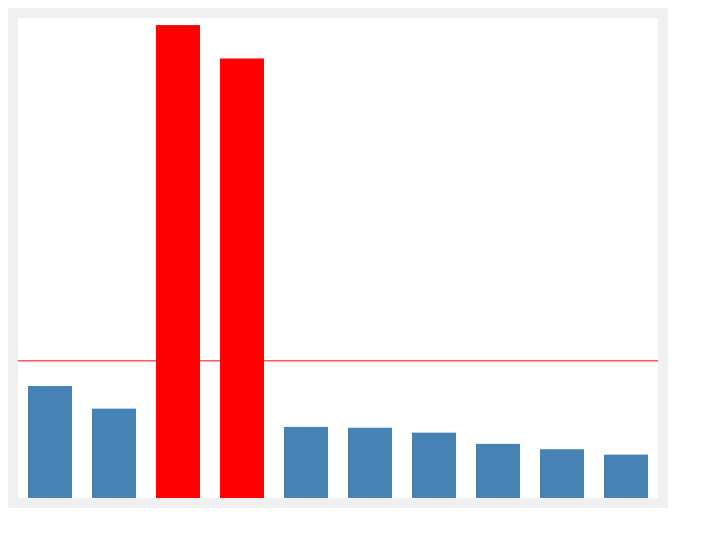
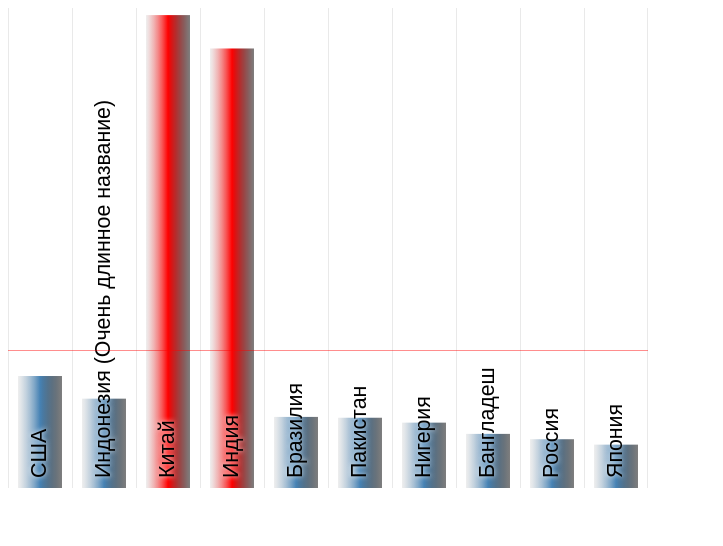
Before and after one commit to editorbank/hello-canvas, a website built with webpack: page src/index.html in a window 1280 px wide. Shown: the whole page, without its empty margins (0-723 px from the left). Built offline with nearby package versions, Linux system fonts and the light colour scheme.

Commit message:
add labels

```diff
--- a/src/chart_draw.ts
+++ b/src/chart_draw.ts
@@ -15,6 +15,7 @@ export function chart_draw(canvas :HTMLCanvasElement, in_data :InData){
   var vW = cW/count; // Ширина областей прямоугольников
   var minValue = in_data.values[0]||0;
   var maxValue = minValue;
+  var verticalGridColor = 'lightgray'; // '',null,undefined - без рисования вертикальной сетки
 
   // Вычисление минимов, максимов и пр.
   for( var i=0; i<count;i++){
@@ -23,31 +24,63 @@ export function chart_draw(canvas :HTMLCanvasElement, in_data :InData){
     if( maxValue < value ) maxValue = value;
   };
 
-  // тут должен быть Автокалинг
+  // тут должен быть Автоcкалинг
   var topValue = 1_400_000_000;
   var bottomValue = 0;
   // topValue = maxValue;
   // bottomValue = minValue;
 
+  function verticalGradient(color :HTMLColor, W :number, X :number) :CanvasGradient|HTMLColor{
+    // return color;
+    var gradient = ctx.createLinearGradient(X, 0, W, 0);
+    gradient.addColorStop(0.0, 'rgba(0,0,0,.5)');
+    gradient.addColorStop(0.5, color as string);
+    gradient.addColorStop(0.5, color as string);
+    gradient.addColorStop(1.0, 'rgba(222,222,222,.5)');
+    console.log(`gradient=${gradient} W=${W} W=${X}`);
+    return gradient
+  }
+
   function xScale(value :number, bottomValue :number, topValue :number){
     return (value - bottomValue) / (topValue - bottomValue)
   }
+  function xRect(X :number, Y :number, W :number, H :number, color :HTMLColor){
+    // рисование закрашеного прямоугольника с координатоми относительно нижнего левого угла холста
+    ctx.fillStyle = color;
+    ctx.fillRect(X, cH-Y-H, W, H);
+  }
 
+  function xVerticalText(text :string, X :number, Y :number, FS :number = 16, FN :string = 'Arial', fontColor :HTMLColor = 'black'){
+    ctx.save();
+    ctx.shadowColor = '#fff' as string;
+    ctx.shadowOffsetX = 0;
+    ctx.shadowOffsetY = 0;
+    ctx.shadowBlur = 5;
+    ctx.font = `${FS}pt ${FN}`;
+    ctx.textBaseline = "middle";
+    ctx.textAlign = "start";
+    ctx.translate(X, cH-Y);
+    ctx.rotate(-Math.PI/2);
+    ctx.fillStyle = fontColor;
+    ctx.fillText(in_data.labels[i], 0, 0);
+    ctx.restore();
+  }
+
+  var SA = 10 ; // Растояние между столбиком и линией вертикальной сетки
   // Рисование столбиков
-  for( var j=0; j<count;j++){
-    var value = in_data.values[j];
+  for( var i=0; i<count;i++){
+    var value = in_data.values[i];
     var H = cH*xScale(value, bottomValue, topValue);
-    ctx.fillStyle = value>=in_data.overValue ? in_data.overColor : in_data.color;
-    ctx.fillRect(vW*j+10, cH-H, vW-20, H);
+    xRect(vW*i+SA, 0, vW-SA-SA, H, verticalGradient(value >= in_data.overValue ? in_data.overColor : in_data.color, vW*i+SA, vW*i+SA + (vW-SA-SA)));
+    // Верикальная сетка
+    if (verticalGridColor) xRect(vW*i, 0, .5, cH, verticalGridColor);
+    xVerticalText(in_data.labels[i], 0+i*vW +vW/2, 10);
+
   };
+  if (verticalGridColor) xRect(vW*count-1, 0, .5, cH, verticalGridColor); // последяя правая линия сетки
 
   // Рисование прога превышения
   var H = cH*xScale(in_data.overValue, bottomValue, topValue);
-  ctx.strokeStyle = in_data.overLineColor;
-  ctx.beginPath();
-  ctx.moveTo(0, cH-H);
-  ctx.lineTo(cW, cH-H);
-  ctx.stroke();
-  ctx.closePath();
+  xRect(0, H, cW, .45, in_data.overLineColor);
 
 }
--- a/src/index.html
+++ b/src/index.html
@@ -5,6 +5,6 @@
         <title>easy-chart</title>
     </head>
     <body>
-        <canvas id=theCanvas  width="640" height="480" style="border: 10px solid rgb(240, 240, 240);" ></canvas>
+        <canvas id=theCanvas  width="640" height="480" style="border: 0px solid rgb(240, 240, 240);" ></canvas>
     </body>
 </html>
```
